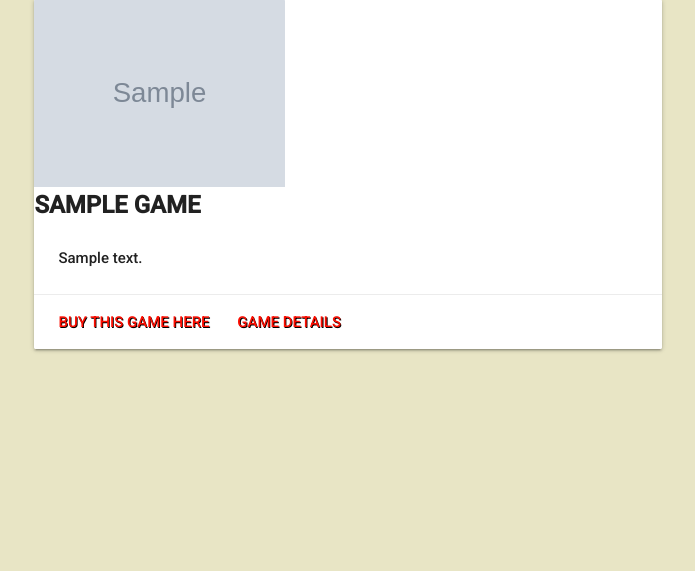
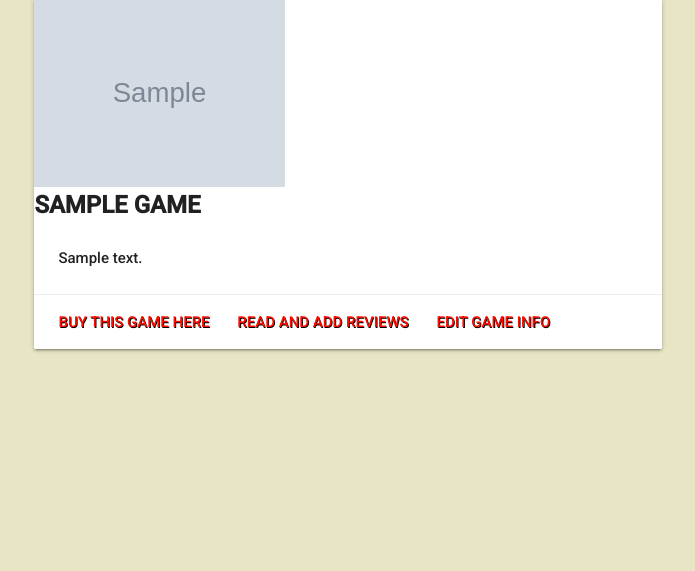
Before and after one commit to teppm/MS3-Project, a Flask app: page /all_games in a window 1280 px wide. Shown: the part 95-666 px from the top of the page, without its empty margins (292-987 px from the left). Run offline with Flask 2, Linux system fonts and the light colour scheme; grey boxes marked "Sample" are stand-in pictures; a database or web service that is not in the repository returns one stand-in record (values such as "Sample title"); some libraries are stand-ins or nearby versions.

Commit message:
game details text changed to ''Read and Add Reviews'' + added edit game info button

```diff
--- a/templates/all_games.html
+++ b/templates/all_games.html
@@ -15,7 +15,8 @@
             </div>
             <div class="card-action">
                 <a href="{{game.purchase_link}}">Buy this game here</a>
-                <a href="{{ url_for('game_details', game_id=game._id) }}">Game Details</a>
+                <a href="{{ url_for('game_details', game_id=game._id) }}">Read and Add Reviews</a>
+                <a href="{{ url_for('edit_game', game_id=game._id) }}">Edit Game Info</a>
             </div>
         </div>
     </div>
```
Also changed, not shown: templates/home.html (+7 -6 lines).
